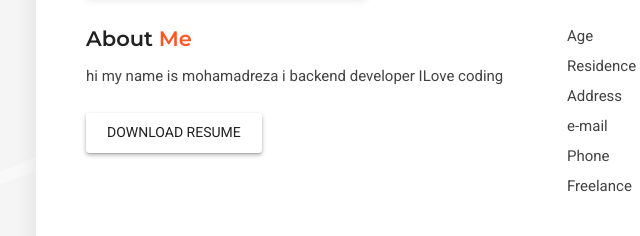
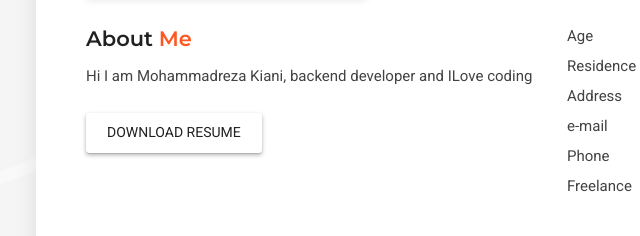
Before and after one commit to mohamadrezadev/mohamadrezadev.github.io, a plain HTML site: page index.html in a window 1280 px wide. Shown: the part 454-690 px from the top of the page, 88-728 px from the left. Drawn offline with Linux system fonts and the light colour scheme; some packages are replaced by stand-ins of ours.

Commit message:
Update index.html

```diff
--- a/index.html
+++ b/index.html
@@ -127,7 +127,8 @@
                         <div class="block-title">
                           <h3>About <span>Me</span></h3>
                         </div>
-                        <p>hi my name is mohamadreza i backend developer ILove coding</p>
+                        <p> Hi
+I am Mohammadreza Kiani, backend developer and  ILove coding</p>
                       </div>
                       <div class="download-resume">
                         <a href="" class="btn btn-secondary">Download Resume</a>
```
